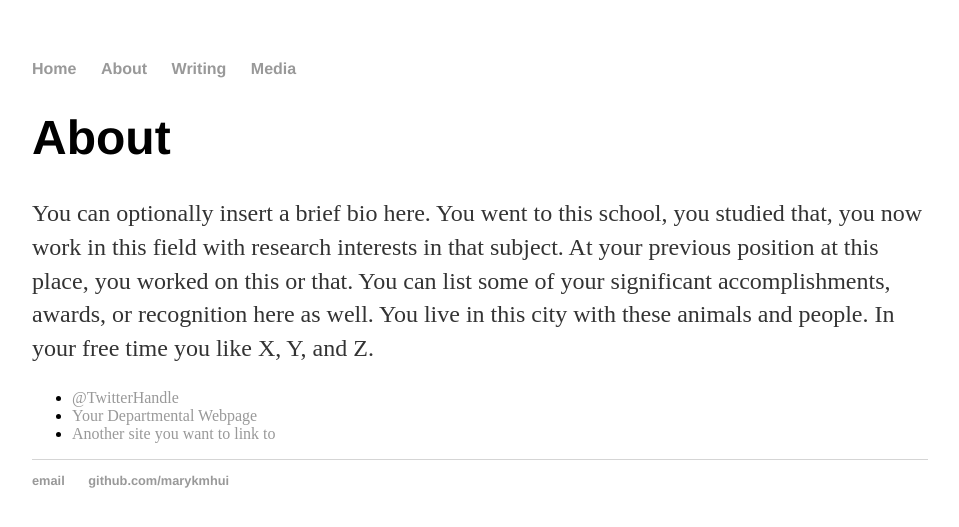
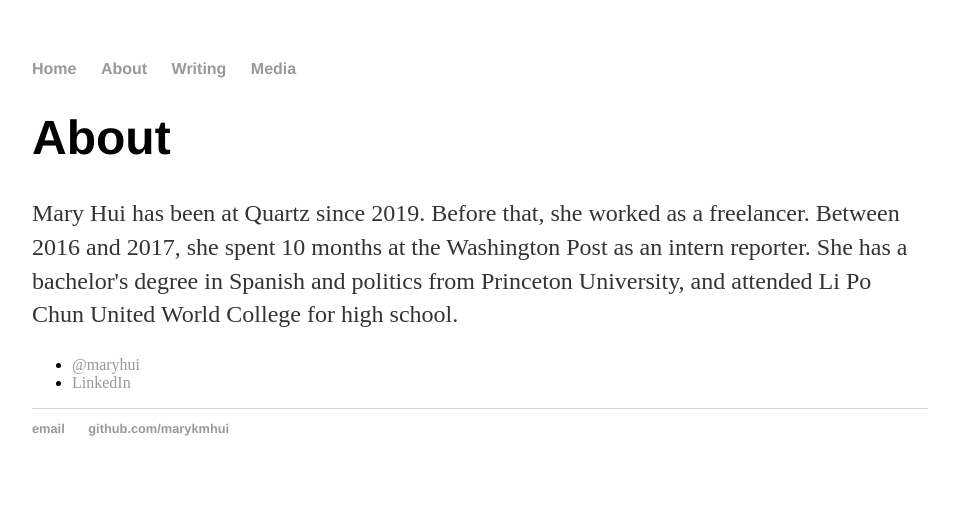
Before and after one commit to marykmhui/marykmhui, a Jekyll site: the page built from about/index.html, in a window 1280 px wide. Shown: the top 527 px of the page, without its empty margins (160-1119 px from the left). Built offline with Jekyll 4.4.1, drawn with Linux system fonts in a browser that asks for light colours.

Commit message:
Update index.html

```diff
--- a/about/index.html
+++ b/about/index.html
@@ -1,15 +1,14 @@
 ---
 layout: default
-title: About Hank Quinlan
+title: About
 ---
 
 		<div class="about">
 			<h1>About</h1>
-			<p>You can optionally insert a brief bio here. You went to this school, you studied that, you now work in this field with research interests in that subject. At your previous position at this place, you worked on this or that. You can list some of your significant accomplishments, awards, or recognition here as well. You live in this city with these animals and people. In your free time you like X, Y, and Z.</p>
+			<p>Mary Hui has been at Quartz since 2019. Before that, she worked as a freelancer. Between 2016 and 2017, she spent 10 months at the Washington Post as an intern reporter. She has a bachelor's degree in Spanish and politics from Princeton University, and attended Li Po Chun United World College for high school.</p>
 
 			<ul class="contacts">
-				<li><a href="#">@TwitterHandle</a></li>
-				<li><a href="#">Your Departmental Webpage</a></li>
-				<li><a href="#">Another site you want to link to</a></li>
+				<li><a href="https://twitter.com/maryhui">@maryhui</a></li>
+				<li><a href="https://www.linkedin.com/in/huimary/">LinkedIn</a></li>
 				</ul>
 		</div>
```
